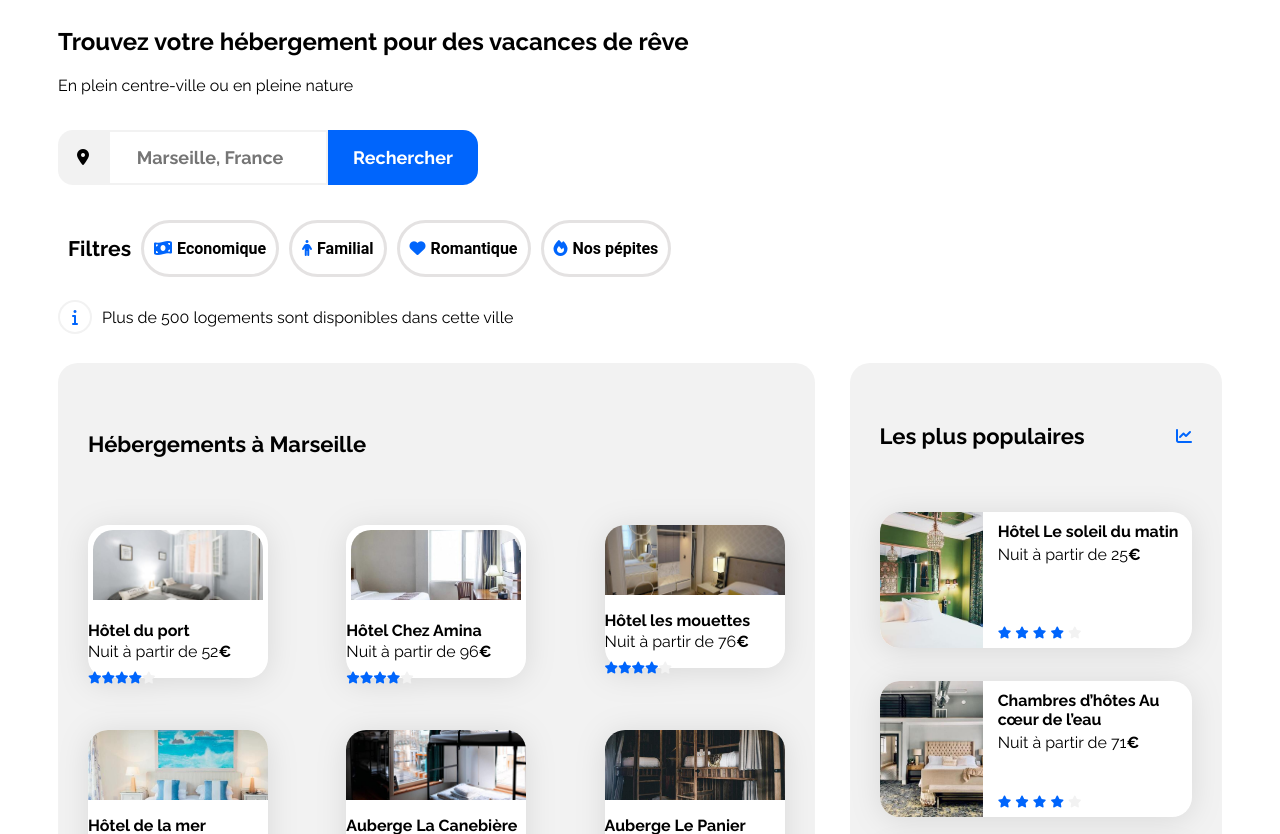
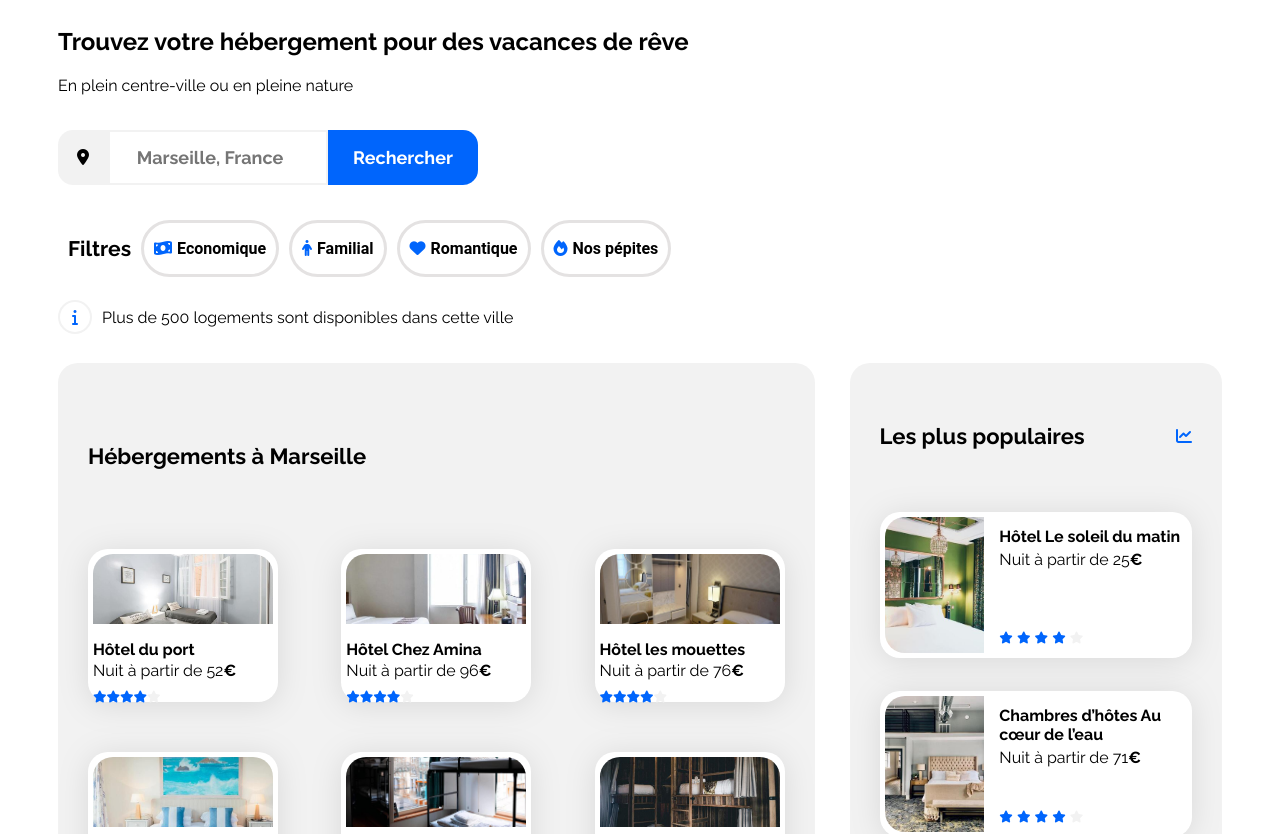
Before and after one commit to VALERIEBONNAMOUR/Bookie, a plain HTML site: page index.html in a window 1280 px wide. Shown: the part 71-905 px from the top of the page. Drawn offline with Linux system fonts and the light colour scheme.

Commit message:
test commit

```diff
--- a/css/style.css
+++ b/css/style.css
@@ -178,6 +178,7 @@ a {
 }
 
 .card {
+    padding:5px;
     background-color: white;
     border-radius: 20px;
     filter: drop-shadow(0px 3px 15px rgba(0, 0, 0, 0.1));
@@ -215,9 +216,11 @@ a {
     box-sizing: border-box;
 }
 
-/****** Hebergements ***********/
+/****** Hebergements Marseille ***********/
+
 .image-container {
-    padding: 5px;
+    /* padding: 5px; */
+
 }
 
 .hebergements {
@@ -225,30 +228,26 @@ a {
     display: flex;
     flex-direction:column;
     justify-content: space-around;
-
 }
 
-.hebergements-title {
+/* .hebergements-title {
     display: flex;
     justify-content: space-between;
     align-items: center;
     line-height: 0px;
-}
+} */
 
 .hebergements-cards {
-    display:flex;
+    display: flex;
     margin-top: 10px;
     justify-content: space-between;
     width:900 px;
     height: 250 px;
+}
 
-
-}
 .hebergement-cards a{
     width: 33%;
     height: 150px;
-
-
 }
 
 .hebergements-cards img {
@@ -259,8 +258,6 @@ a {
     border-top-left-radius: 20px;
     object-fit: cover;
     margin:auto;
-    /* padding-left:5px; */
-
 }
 
 .hebergement-Text{
@@ -271,7 +268,6 @@ a {
 
 .hebergement-star{
   display: flex;
-
 }
 
 /****** Populaires ***********/
--- a/index.html
+++ b/index.html
@@ -123,9 +123,10 @@
                             </a>
                             <a href="#">
                                 <article class="card">
-
+                                    <div classe="image-container">
                                         <img src="images/hebergements/reisetopia.jpg"
                                             alt="Image de la chambre d'hôtel avec un lit deux places">
+                                    </div>
                                     <div class="card-content">
                                         <div class="card-txt">
                                             <h3 class="card-title hebergement-Text">Hôtel les mouettes</h3>
@@ -147,8 +148,10 @@
                         <div class="hebergements-cards">
                             <a href="#">
                                 <article class="card">
+                                    <div class="image-container">
                                         <img src="images/hebergements/annie-spratt.jpg"
                                             alt="Image de la chambre d'hôtel avec un lit double">
+                                    </div>
                                     <div class="card-content">
                                         <div class="card-txt">
                                             <h3 class="card-title hebergement-Text">Hôtel de la mer</h3>
@@ -168,8 +171,10 @@
                             </a>
                             <a href="#">
                                 <article class="card">
+                                    <div class="image-container">
                                         <img src="images/hebergements/marcus-loke.jpg"
                                             alt="Image de la chambre d'hôtel avec lits supperposés">
+                                    </div>
                                     <div class="card-content">
                                         <div class="card-txt">
                                             <h3 class="card-title hebergement-Text">Auberge La Canebière</h3>
@@ -189,8 +194,10 @@
                             </a>
                             <a href="#">
                                 <article class="card">
+                                    <div class="image-container">
                                         <img src="images/hebergements/nicate-lee.jpg"
                                             alt="Image de la chambre d'hôtel avec plusieurs couchages">
+                                    </div>
                                     <div class="card-content">
                                         <div class="card-txt">
                                             <h3 class="card-title hebergement-Text">Auberge Le Panier</h3>
```
Lines whose indentation alone changed are shown as unchanged.
